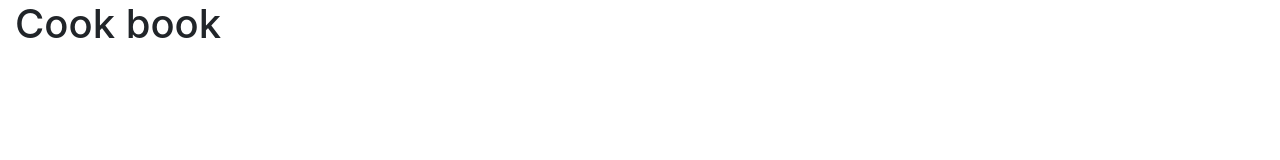
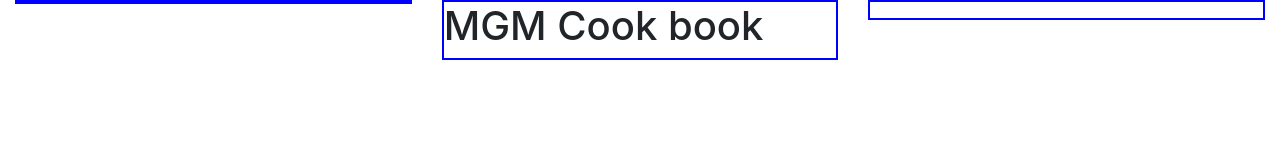
Before and after one commit to Magimart/MGM-cookBook, a website: page src/content/contentTemplate.html in a window 1280 px wide. Drawn offline with nearby package versions, Linux system fonts and the light colour scheme; files that its build step writes are made by us from their sources.

Commit message:
Added HTML/Css basics for Content.html

```diff
--- a/src/content/contentTemplate.html
+++ b/src/content/contentTemplate.html
@@ -4,17 +4,66 @@
   <meta name="viewport" content="width=device-width, initial-scale=1.0" />
   <meta charset="UTF-8" />
   <link rel="stylesheet" href="https://stackpath.bootstrapcdn.com/bootstrap/4.5.2/css/bootstrap.min.css" integrity="sha384-JcKb8q3iqJ61gNV9KGb8thSsNjpSL0n8PARn9HuZOnIxN0hoP+VmmDGMN5t9UJ0Z" crossorigin="anonymous">
-    <link rel="stylesheet" href="styles.css" />
+  <link rel="stylesheet" href="src/css/styles.css" />
 
-    <title>Cook Book</title>
+  <title>Cook Book - Template</title>
 
 </head>
 <body>
+<div class="container-fluid">
 
+  <!-- Header Section -->
+  <div class=row>
+    <!--   Logo-->
+    <div class=col>
+      <div class=logo>
+      </div>
+    </div>
+    <!--  Header-titel -->
+    <div class=col>
+      <div class=header-title>
+        <h1>MGM Cook book</h1>
+      </div>
+    </div>
+    <!--   Navbar-->
+    <div class=col>
+      <div class=navbar>
+        <!-- list items-->
+      </div>
+    </div>
+  </div>
 
-<div class="container-fluid">
-<h1>Cook book</h1>
+  <!-- Content Section -->
+  <div class="row">
+    <!--    Big picture -->
+    <div class="col">
     </div>
+    <!-- Pictures in line -->
+    <div class="col">
+      <div class="row">
+        <!--  upper picture-->
+      </div>
+      <div class="row">
+        <!--  middle picture-->
+      </div>
+      <div class="row">
+        <!--  lower picture-->
+      </div>
+    </div>
+    <!--Recipe section-->
+    <div class="col">
+      <!--   recipe table -->
+    </div>
+
+    <!-- Footer Section -->
+    <div class="row">
+      <div class="col">
+        <!--Social media navbar-->
+      </div>
+    </div>
+  </div>
+</div>
+
 
 <script src="https://code.jquery.com/jquery-3.5.1.slim.min.js" integrity="sha384-DfXdz2htPH0lsSSs5nCTpuj/zy4C+OGpamoFVy38MVBnE+IbbVYUew+OrCXaRkfj" crossorigin="anonymous"></script>
 <script src="https://cdn.jsdelivr.net/npm/popper.js@1.16.1/dist/umd/popper.min.js" integrity="sha384-9/reFTGAW83EW2RDu2S0VKaIzap3H66lZH81PoYlFhbGU+6BZp6G7niu735Sk7lN" crossorigin="anonymous"></script>
--- /dev/null
+++ b/src/css/styles.css
@@ -0,0 +1,12 @@
+
+.logo{
+    border: 2px blue solid;
+}
+
+.header-title{
+    border: 2px blue solid;
+}
+
+.navbar{
+    border: 2px blue solid;
+}
```
Also changed, not shown: src/layoutWebpage/Folie1.PNG (renamed from src/Layout Webpage/Folie1.PNG), src/layoutWebpage/Folie2.PNG (renamed from src/Layout Webpage/Folie2.PNG), 3 other files. Lines whose indentation alone changed are shown as unchanged.
